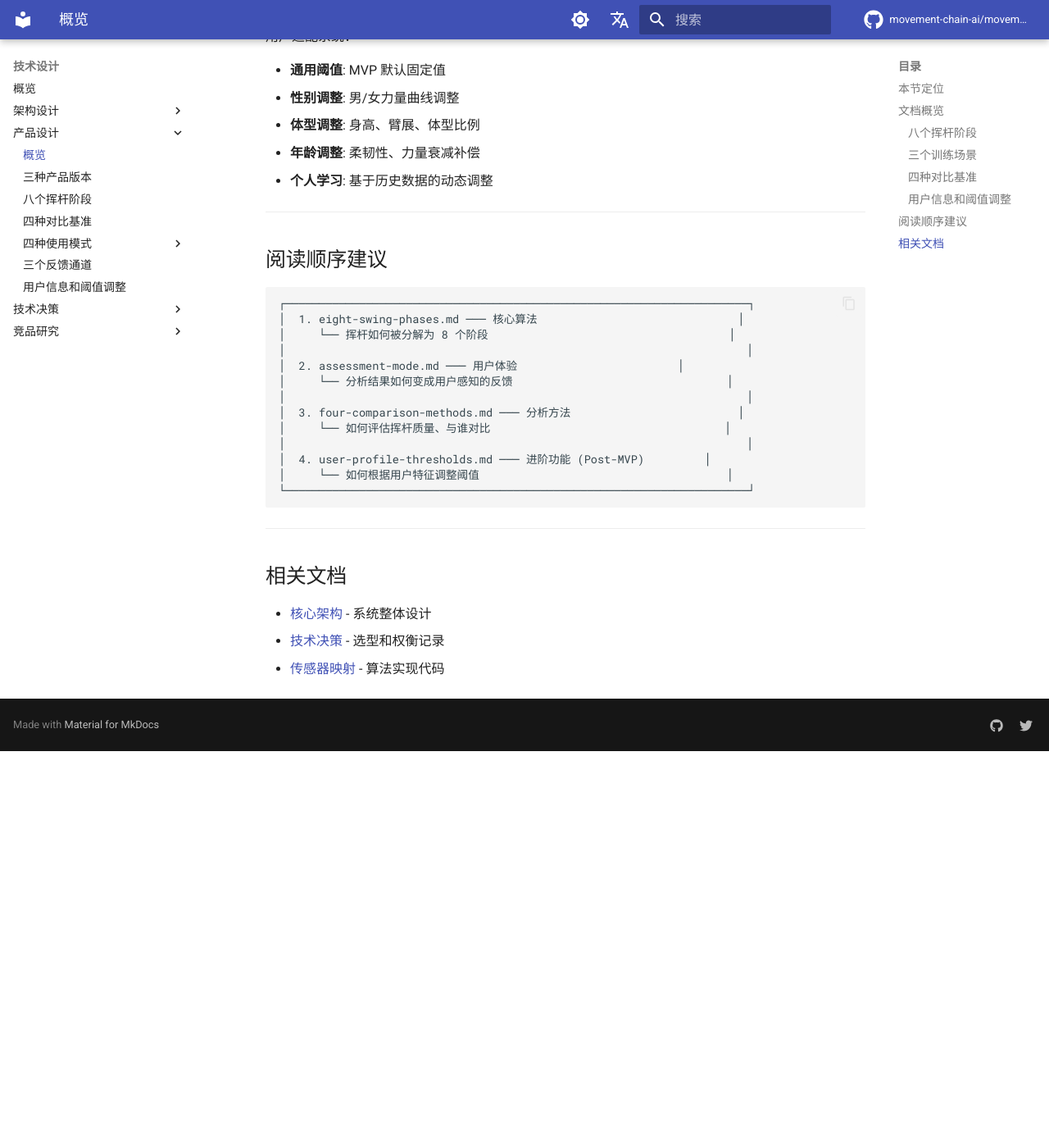
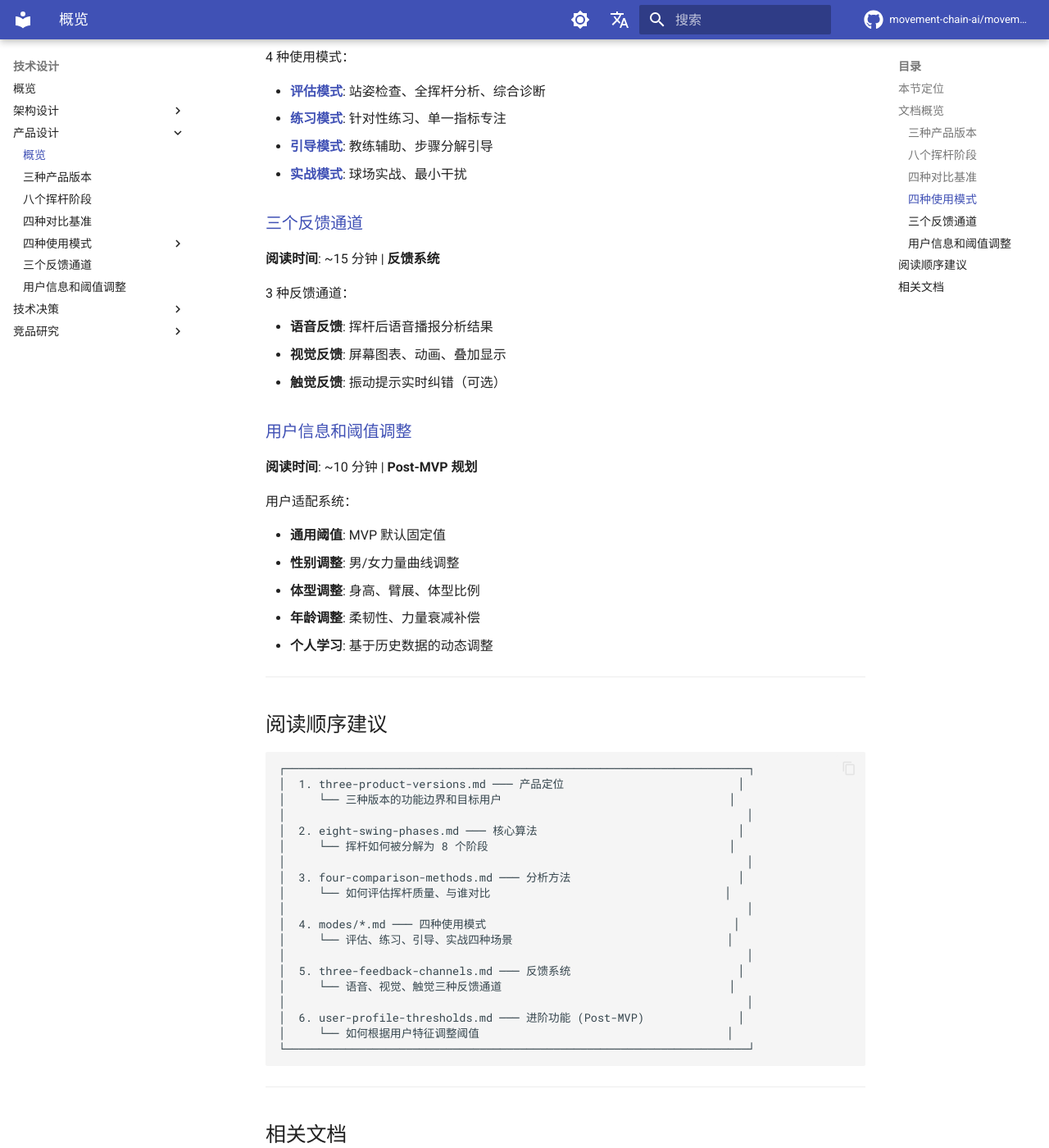
Before and after one commit to movement-chain-ai/movement-chain-docs, an MkDocs documentation site: the page built from docs/zh/design/specs/index.md, in a window 1280 px wide and 1400 px high, scrolled down 1457 px. Shown: the whole window at 82% size. Built offline with MkDocs 1.6.1 and Material for MkDocs 9.7.7, drawn with Linux system fonts in a browser that asks for light colours; comment, search, counter and statistics services are not loaded; the version menu is left out; before the commit the page ends 2373 px from its top, so only the background shows below that; some of the changed text lies outside the part shown.

Commit message:
docs: 更新产品设计概览页面
- 标题改为'产品设计'与导航栏一致
- 新增三种产品版本章节
- 更新四种使用模式（评估、练习、引导、实战）
- 新增三个反馈通道章节
- 更新阅读顺序建议

🤖 Generated with [Claude Code](https://claude.com/claude-code)

Co-Authored-By: Claude Opus 4.5 <noreply@anthropic.com>

````diff
--- a/docs/zh/design/specs/index.md
+++ b/docs/zh/design/specs/index.md
@@ -1,4 +1,4 @@
-# 功能设计规格
+# 产品设计
 
 > **阅读时间**: 按需查阅 | **前置知识**: [核心架构](../architecture/index.md) | **目标**: 理解各功能模块详细规格
 
@@ -6,11 +6,21 @@
 
 ## 本节定位
 
-功能设计规格定义了 Movement Chain AI 各功能模块的详细行为 — 从挥杆阶段检测到实时反馈输出。
+产品设计规格定义了 Movement Chain AI 各功能模块的详细行为 — 从产品版本划分、挥杆阶段检测到实时反馈输出。
 
 ---
 
 ## 文档概览
+
+### [三种产品版本](three-product-versions.md)
+
+**阅读时间**: ~10 分钟 | **产品定位**
+
+3 种产品版本划分：
+
+- **Movement Lite**: 入门版，手机视觉分析
+- **Movement Core**: 核心版，IMU 传感器 + 视觉融合
+- **Movement Pro**: 专业版，多传感器全套方案
 
 ### [八个挥杆阶段](eight-swing-phases.md)
 
@@ -23,16 +33,6 @@
 - **触发条件**: 各阶段进入/退出判定规则
 - **代码实现**: Python 示例
 
-### [三个训练场景](modes/assessment-mode.md)
-
-**阅读时间**: ~15 分钟 | **用户体验**
-
-三个训练场景 × 三种反馈通道：
-
-- **训练场景**: 站姿检查、慢动作训练、全速分析
-- **反馈通道**: 语音、视觉、触觉
-- **反馈时机**: 挥杆后 <500ms 延迟目标
-
 ### [四种对比基准](four-comparison-methods.md)
 
 **阅读时间**: ~20 分钟 | **分析功能**
@@ -44,6 +44,27 @@
 - **Statistical**: 统计异常检测
 - **Learned**: ML 模型个性化建议
 - **DTW 算法**: 动态时间规整用于时序对齐
+
+### [四种使用模式](modes/assessment-mode.md)
+
+**阅读时间**: ~20 分钟 | **用户体验**
+
+4 种使用模式：
+
+- **[评估模式](modes/assessment-mode.md)**: 站姿检查、全挥杆分析、综合诊断
+- **[练习模式](modes/drill-mode.md)**: 针对性练习、单一指标专注
+- **[引导模式](modes/guide-mode.md)**: 教练辅助、步骤分解引导
+- **[实战模式](modes/game-mode.md)**: 球场实战、最小干扰
+
+### [三个反馈通道](three-feedback-channels.md)
+
+**阅读时间**: ~15 分钟 | **反馈系统**
+
+3 种反馈通道：
+
+- **语音反馈**: 挥杆后语音播报分析结果
+- **视觉反馈**: 屏幕图表、动画、叠加显示
+- **触觉反馈**: 振动提示实时纠错（可选）
 
 ### [用户信息和阈值调整](user-profile-thresholds.md)
 
@@ -63,16 +84,22 @@
 
 ```text
 ┌─────────────────────────────────────────────────────────────────────┐
-│  1. eight-swing-phases.md ─── 核心算法                              │
+│  1. three-product-versions.md ─── 产品定位                          │
+│     └── 三种版本的功能边界和目标用户                                  │
+│                                                                     │
+│  2. eight-swing-phases.md ─── 核心算法                              │
 │     └── 挥杆如何被分解为 8 个阶段                                    │
-│                                                                     │
-│  2. assessment-mode.md ─── 用户体验                        │
-│     └── 分析结果如何变成用户感知的反馈                                │
 │                                                                     │
 │  3. four-comparison-methods.md ─── 分析方法                         │
 │     └── 如何评估挥杆质量、与谁对比                                   │
 │                                                                     │
-│  4. user-profile-thresholds.md ─── 进阶功能 (Post-MVP)         │
+│  4. modes/*.md ─── 四种使用模式                                     │
+│     └── 评估、练习、引导、实战四种场景                                │
+│                                                                     │
+│  5. three-feedback-channels.md ─── 反馈系统                         │
+│     └── 语音、视觉、触觉三种反馈通道                                  │
+│                                                                     │
+│  6. user-profile-thresholds.md ─── 进阶功能 (Post-MVP)              │
 │     └── 如何根据用户特征调整阈值                                     │
 └─────────────────────────────────────────────────────────────────────┘
 ```
--- a/docs/zh/design/specs/three-feedback-channels.md
+++ b/docs/zh/design/specs/three-feedback-channels.md
@@ -1,4 +1,4 @@
-# 反馈系统
+# 三个反馈系统
 
 > **文档目的**: 定义系统向用户传递反馈的通道类型、延迟预算和各模式的反馈策略
 >
````
